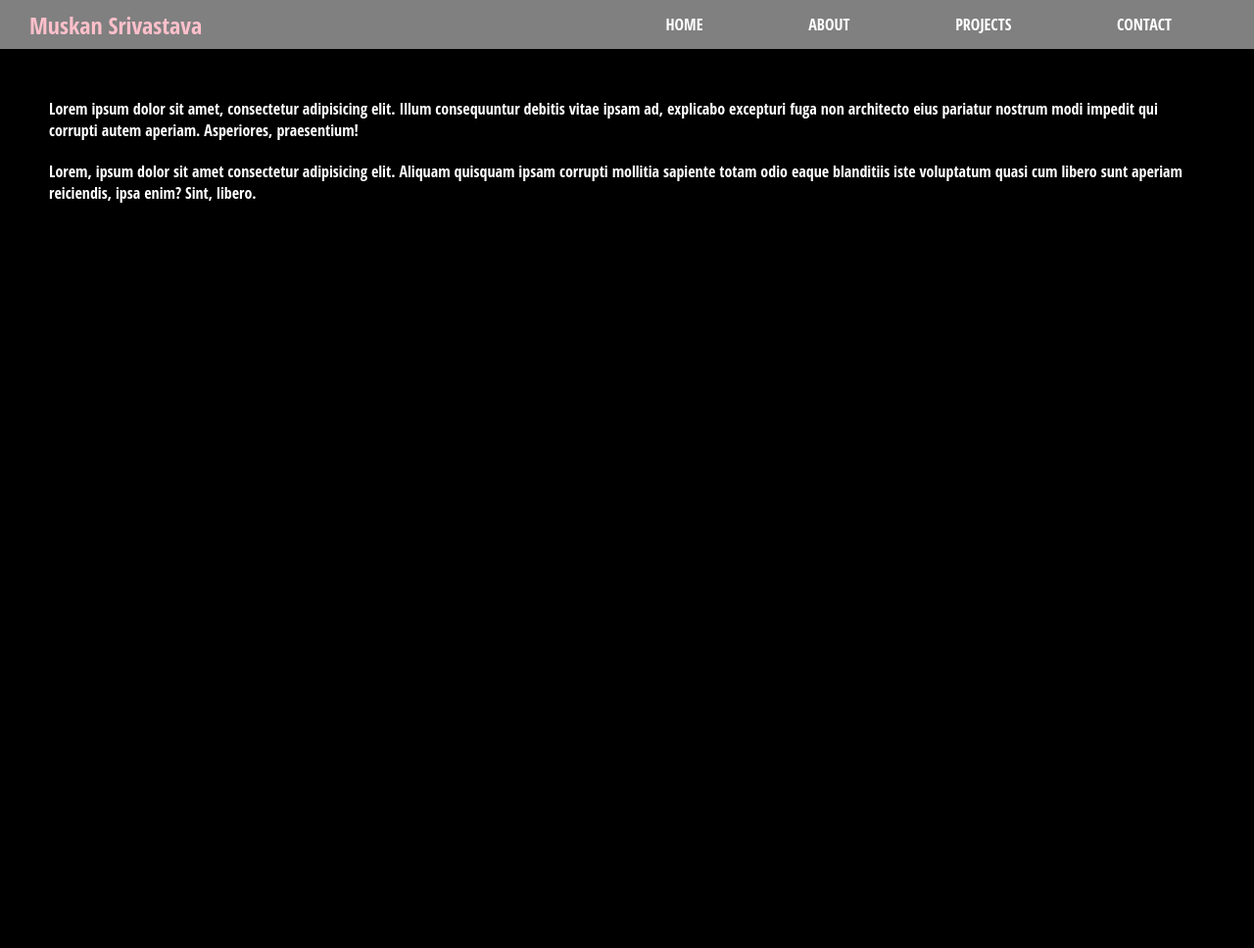
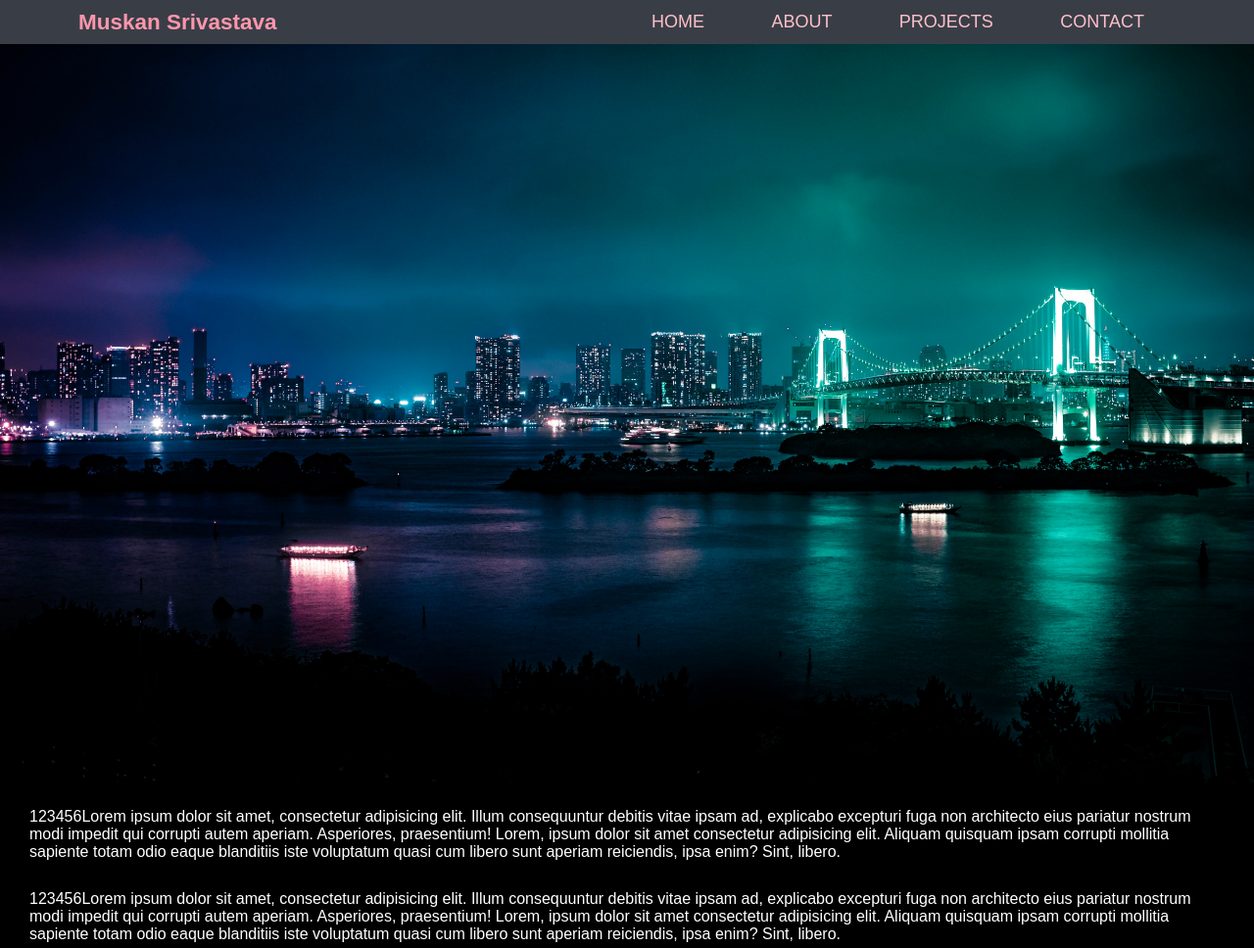
Before and after one commit to srivastavamuskan/Portfolio, a plain HTML site: page index.html in a window 1280 px wide. Shown: the whole page at 98% size. Before the commit the page ends 800 px from the top, so only its background shows below. Drawn offline with Linux system fonts and the light colour scheme.

Commit message:
initiate commit

```diff
--- a/css/styles.css
+++ b/css/styles.css
@@ -1,55 +1,92 @@
 * {
-  padding: 0;
-  margin: 0;
+  padding: 0px;
+  margin: 0px;
   text-decoration: none;
   list-style: none;
+  font-family: 'Montserrat', sans-serif;
+  box-sizing: border-box;
+}
+
+body {
   background-color: black;
-  font-family: 'Open Sans Condensed', sans-serif;
+  margin: 0;
+  padding: 0;
 }
 
 nav {
-  height: 50px ;
-  background-color: grey;
-  display: flex;
-  justify-content: space-around;
-  align-items: center;
-  position: sticky;
-  background-color: grey;
+  width: 100%;
+  height: 45px;
+  background-color: #393E46;
+  line-height: 45px ;
+  padding: 0px 80px;
+  position: fixed;
+  z-index: 2;
 }
 
-.logo h1{
-  width: 40%;
-	color:  pink;
-  padding-right: 500px;
-  padding-left: 30px;
-  background-color: grey;
+nav .logo {
+  font-size: 15px;
+  font-weight: bold;
 }
 
-.menu {
-  width: 60%;
-  color: white;
-  margin-right: 30px;
-  display: flex;
-  justify-content: space-around;
-  background-color: grey;
+nav .logo h1 {
+  float: left;
+  color: #FF96AD;
+  background-color: #393E46;
 }
 
-.menu a{
-  text-decoration: none;
-  color: white;
-  font-weight: 100;
-  background-color: grey;
+nav ul {
+  float: right;
+  background-color: #393E46;
+
 }
 
-.menu a:hover {
-  color: pink;
+nav ul li {
+  display:inline-block;
+  background-color: #393E46;
 }
 
-.box {
-  margin: 40px ;
+nav ul li a {
+  position: relative;
+  background-color: #393E46;
+  color: pink;
+  text-decoration: none;
+  font-size: 18px;
+  padding: 0px 32px ;
+  font-weight: 250;
+}
+
+nav ul li a:after {
+  content:"";
+  position: absolute;
+  background-color: #FF96AD;
+  height: 2px;
+  width: 0%;
+  left: 0;
+  bottom: -5px;
+}
+
+nav ul li a:hover {
   color: white;
 }
 
-.box p{
-  padding: 10px;
+nav ul li a:hover:after {
+  width: 100%;
 }
+
+div p {
+  margin-top: 20px;
+  padding: 5px 30px;
+  color: white;
+}
+
+.banner {
+  background-image: url('../images/bgimg2.jpg');
+  background-size: cover;
+  background-position: center;
+  width: 100%;
+  height: 100vh;
+}
+
+div h1 {
+  color: white;
+}
--- a/index.html
+++ b/index.html
@@ -8,24 +8,35 @@
     <link rel="stylesheet" href="css/styles.css">
 </head>
 <body>
+
     <nav>
         <div class="logo">
             <h1>Muskan Srivastava</h1>
         </div>
-        <div class="menu">
-            <a href="#">HOME</a>
-            <a href="#">ABOUT</a>
-            <a href="#">PROJECTS</a>
-            <a href="#">CONTACT</a>
-        </div>
+        <ul>
+            <li><a href="#" class="navlink">HOME</a></li>
+            <li><a href="#" class="navlink">ABOUT</a></li>
+            <li><a href="#" class="navlink">PROJECTS</a></li>
+            <li><a href="#" class="navlink">CONTACT</a></li>
+        </ul>
     </nav>
+
+    <div class="banner">
+        <h1>MUSKAN SRIVASTAVA</h1>
+    </div>
+
         <div class="box">
             <p>
-                Lorem ipsum dolor sit amet, consectetur adipisicing elit. Illum consequuntur debitis vitae ipsam ad, explicabo excepturi fuga non architecto eius pariatur nostrum modi impedit qui corrupti autem aperiam. Asperiores, praesentium!
+                123456Lorem ipsum dolor sit amet, consectetur adipisicing elit. Illum consequuntur debitis vitae ipsam ad, explicabo excepturi fuga non architecto eius pariatur nostrum modi impedit qui corrupti autem aperiam. Asperiores, praesentium!
+                Lorem, ipsum dolor sit amet consectetur adipisicing elit. Aliquam quisquam ipsam corrupti mollitia sapiente totam odio eaque blanditiis iste voluptatum quasi cum libero sunt aperiam reiciendis, ipsa enim? Sint, libero.
             </p>
             <p>
+                123456Lorem ipsum dolor sit amet, consectetur adipisicing elit. Illum consequuntur debitis vitae ipsam ad, explicabo excepturi fuga non architecto eius pariatur nostrum modi impedit qui corrupti autem aperiam. Asperiores, praesentium!
                 Lorem, ipsum dolor sit amet consectetur adipisicing elit. Aliquam quisquam ipsam corrupti mollitia sapiente totam odio eaque blanditiis iste voluptatum quasi cum libero sunt aperiam reiciendis, ipsa enim? Sint, libero.
             </p>
+
+
         </div>
+
 </body>
 </html>
```
Also changed, not shown: images/bgimg.jpg (added), images/bgimg2.jpg (added).
